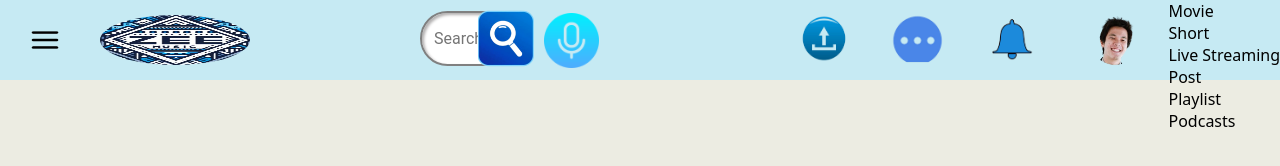
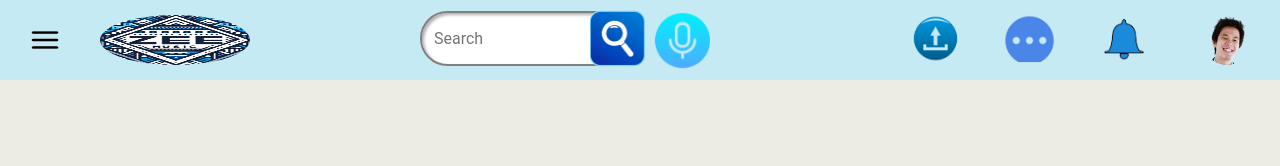
Before and after one commit to zeeshan010203/zeetube, a plain HTML site: page grid.html in a window 1280 px wide. Drawn offline with Linux system fonts and the light colour scheme.

Commit message:
index.html

```diff
--- a/grid.html
+++ b/grid.html
@@ -66,13 +66,5 @@
       <img class="menu" src="images/library.png" alt="button-image">
   </a></a><div class="side-div">My Library</div></div>
   </div>
-  <div>
-  <div>Movie</div>
-  <div>Short</div>
-  <div>Live Streaming</div>
-  <div> Post</div>
-  <div>Playlist</div>
-  <div>Podcasts</div>
-  </div>
   </body>
 </html>
--- a/script.js
+++ b/script.js
@@ -62,6 +62,7 @@ closeButton.addEventListener("click", () => {
 });
 
 hamburger.addEventListener("click", () => {
+
   if (sidebar.style.display === "block") {
     sidebar.style.display = "none";
   } else {
```
Also changed, not shown: Upload.html (+1 -1 lines).
